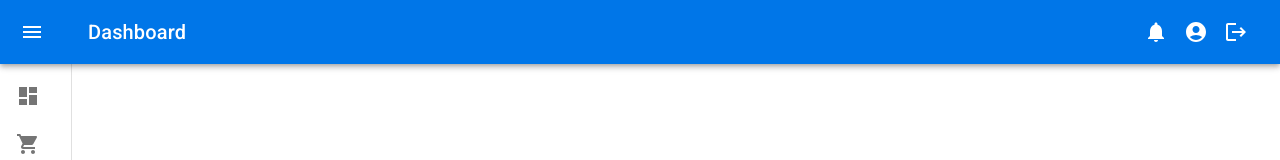
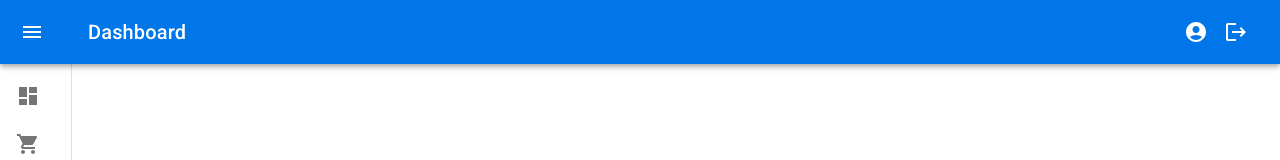
Before and after one commit to jhojan16/Frontend-IoT, a React (Vite) app in the folder frontendVite/: page /user in a window 1280 px wide. Shown: the top 160 px of the page. Built offline with nearby package versions, Linux system fonts and the light colour scheme.

Commit message:
FEAT: notification button

```diff
--- /dev/null
+++ b/frontendVite/src/main/ButtonNoti.tsx
@@ -0,0 +1,49 @@
+import * as React from 'react';
+import Button from '@mui/material/Button';
+import Menu from '@mui/material/Menu';
+import MenuItem from '@mui/material/MenuItem';
+import NotificationsActiveIcon from '@mui/icons-material/NotificationsActive';
+
+export default function PositionedMenu() {
+    const [anchorEl, setAnchorEl] = React.useState<null | HTMLElement>(null);
+    const open = Boolean(anchorEl);
+    const handleClick = (event: React.MouseEvent<HTMLElement>) => {
+        setAnchorEl(event.currentTarget);
+    };
+    const handleClose = () => {
+        setAnchorEl(null);
+    };
+
+    return (
+        <div>
+            <Button
+                aria-controls={open ? 'demo-positioned-menu' : undefined}
+                aria-haspopup="true"
+                aria-expanded={open ? 'true' : undefined}
+                onClick={handleClick}
+
+            >
+                <NotificationsActiveIcon color='inherit' />
+            </Button>
+            <Menu
+                id="demo-positioned-menu"
+                aria-labelledby="demo-positioned-button"
+                anchorEl={anchorEl}
+                open={open}
+                onClose={handleClose}
+                anchorOrigin={{
+                    vertical: 'top',
+                    horizontal: 'left',
+                }}
+                transformOrigin={{
+                    vertical: 'top',
+                    horizontal: 'left',
+                }}
+            >
+                <MenuItem onClick={handleClose}>Profile</MenuItem>
+                <MenuItem onClick={handleClose}>My account</MenuItem>
+                <MenuItem onClick={handleClose}>Logout</MenuItem>
+            </Menu>
+        </div>
+    );
+}
--- a/frontendVite/src/main/NavBar.tsx
+++ b/frontendVite/src/main/NavBar.tsx
@@ -7,15 +7,14 @@ import Toolbar from '@mui/material/Toolbar';
 import List from '@mui/material/List';
 import Typography from '@mui/material/Typography';
 import IconButton from '@mui/material/IconButton';
-import Badge from '@mui/material/Badge';
 import MenuIcon from '@mui/icons-material/Menu';
 import ChevronLeftIcon from '@mui/icons-material/ChevronLeft';
-import NotificationsIcon from '@mui/icons-material/Notifications';
 import mainListItems from './Listitems';
 import { ReactNode } from 'react';
 import { AccountCircle } from '@mui/icons-material';
 import { Logout } from '@mui/icons-material';
 import { useNavigate } from 'react-router-dom';
+import PositionedMenu from "./ButtonNoti";
 
 const drawerWidth: number = 240;
 
@@ -68,6 +67,9 @@ const Drawer = styled(MuiDrawer, { shouldForwardProp: (prop) => prop !== 'open'
 );
 
 const NavBar = ({ children }: { children: ReactNode }) => {
+
+
+
     const navigate = useNavigate();
     const [open, setOpen] = React.useState(false);
     const toggleDrawer = () => {
@@ -110,11 +112,9 @@ const NavBar = ({ children }: { children: ReactNode }) => {
                     >
                         Dashboard
                     </Typography>
-                    <IconButton color="inherit">
-                        <Badge badgeContent={0} color="secondary">
-                            <NotificationsIcon />
-                        </Badge>
-                    </IconButton>
+
+                        {PositionedMenu()}
+
                     <IconButton color="inherit">
                         <AccountCircle />
                     </IconButton>
```
